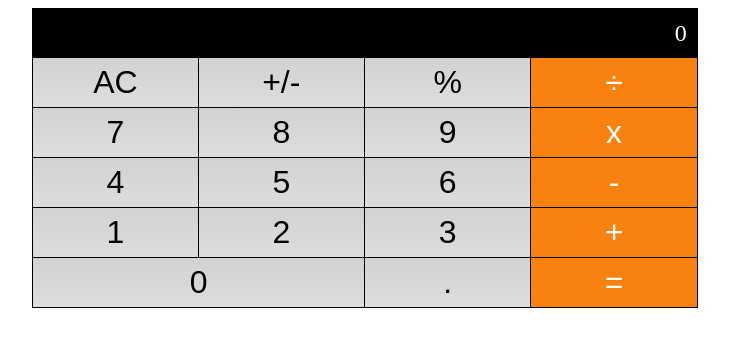
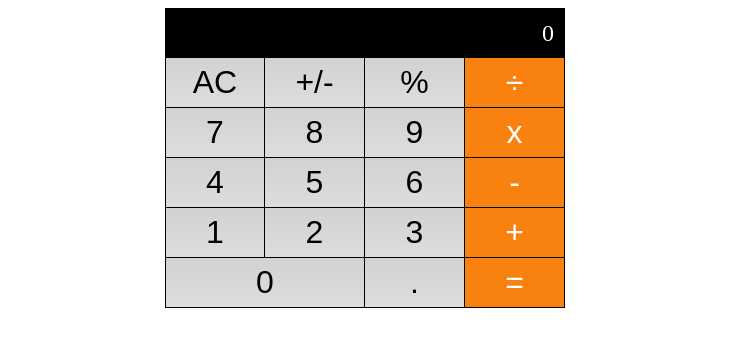
Before and after one commit to jfoyarzo/math-magicians, a React (Create React App) app: page / in a window 1280 px wide. Shown: the top 346 px of the page, without its empty margins (275-1004 px from the left). Built offline with nearby package versions, Linux system fonts and the light colour scheme.

Commit message:
Update calculator.css file replacing min-width property of the container to just width

```diff
--- a/src/components/calculator.css
+++ b/src/components/calculator.css
@@ -9,8 +9,7 @@ body {
   display: flex;
   flex-wrap: wrap;
   flex: 0 1 60%;
-  min-width: 400px;
-  max-width: 900px;
+  width: 400px;
 }
 
 .buttons,
```
